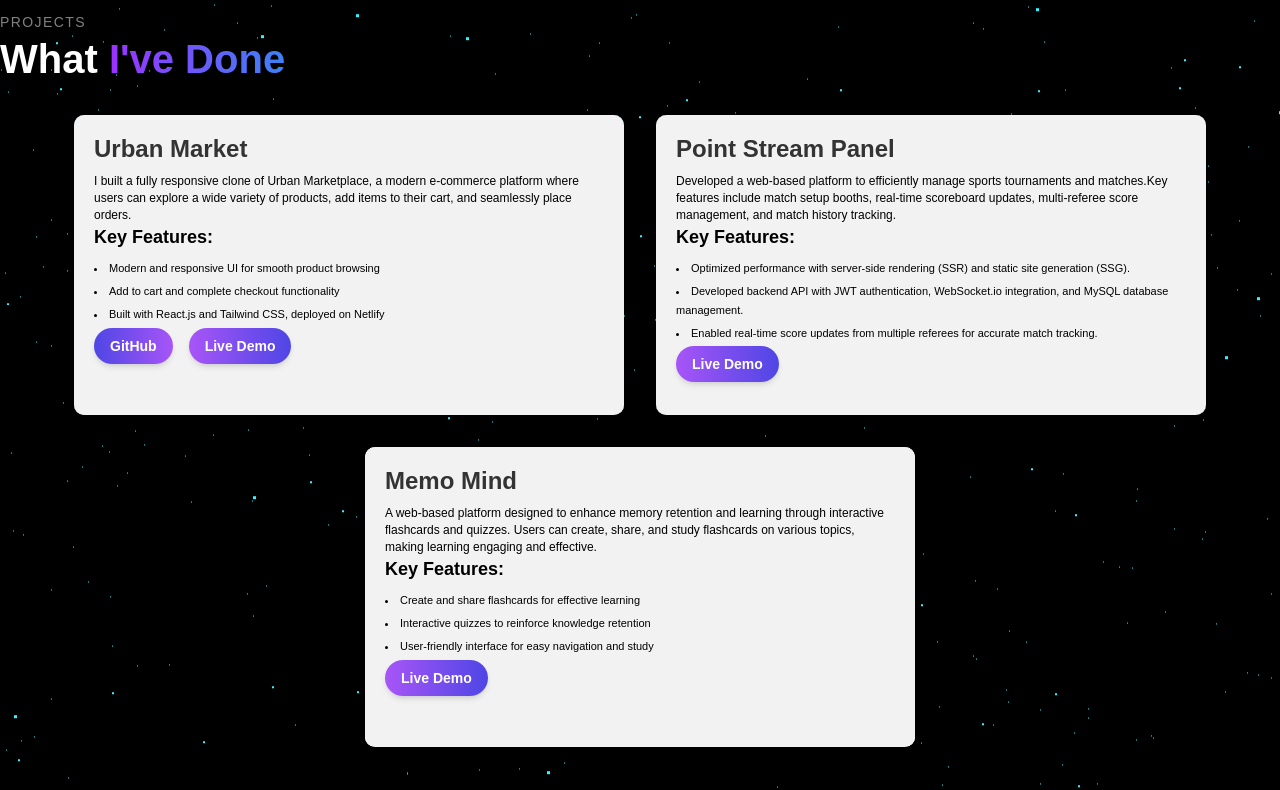
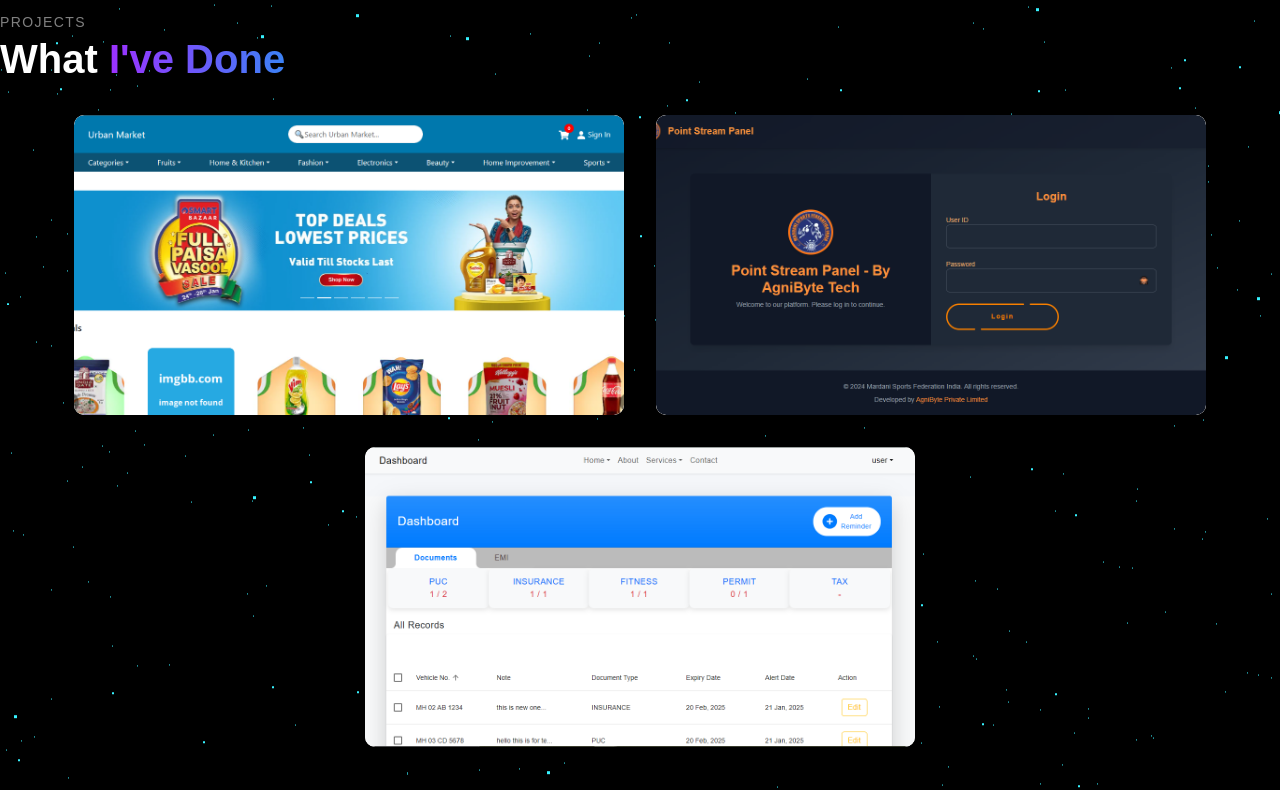
Before and after one commit to Suraj-Sangale/portfolio, a React (Create React App) app: page / in a window 1280 px wide. Shown: the part 2870-3660 px from the top of the page. Built offline with nearby package versions, Linux system fonts and the light colour scheme.

Commit message:
refactor styles for card content transition and appearance

```diff
--- a/src/styles/projects.css
+++ b/src/styles/projects.css
@@ -42,20 +42,16 @@
   background-color: #f2f2f2;
   transform: rotateX(-90deg);
   transform-origin: bottom;
-  transition: transform 0.6s cubic-bezier(0.175, 0.885, 0.32, 1.275),
-    opacity 0.5s ease;
-  opacity: 1;
-  backface-visibility: hidden;
+  transition: transform 0.5s ease-in-out;
   pointer-events: none;
-  font-size: 11px;
-  color: #000000;
+  font-size: 12px;
+  color: #363636;
+}
+
+.projectCard:hover .card__content {
   transform: rotateX(0deg);
 }
 
-.projectCard:hover .card__content {
-  opacity: 1;
-  pointer-events: auto;
-}
 
 
 .card__title {
```
